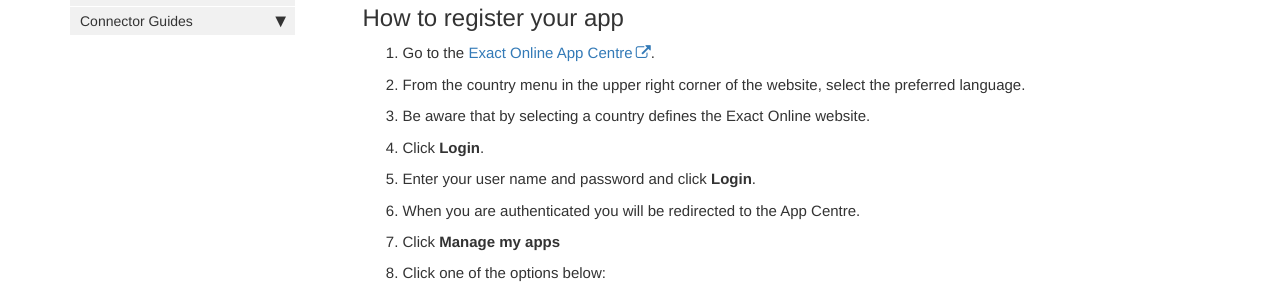
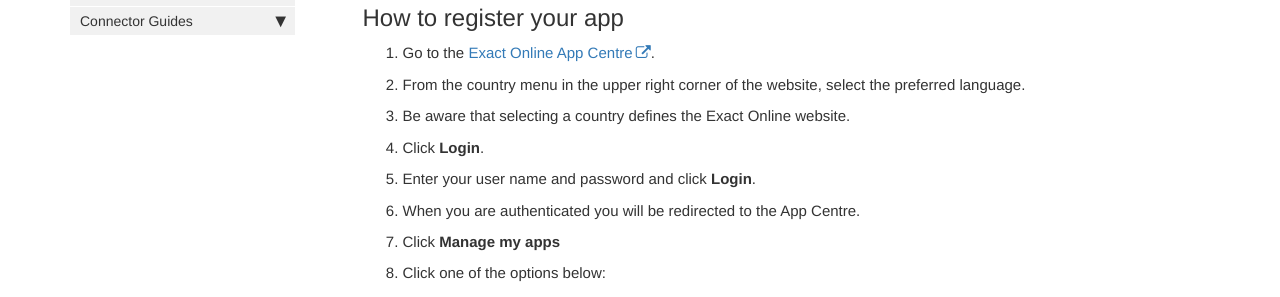
Before and after one commit to sneakysneak/docs, a Jekyll site: the page built from pages/connector-authentication/exact.md, in a window 1280 px wide and 1247 px high. Shown: the part 383-680 px from the top of the window. Built offline with Jekyll 4.4.1, drawn with Linux system fonts in a browser that asks for light colours; comment, search, counter and statistics services are not loaded.

```diff
--- a/pages/connector-authentication/exact.md
+++ b/pages/connector-authentication/exact.md
@@ -16,7 +16,7 @@ How to register your app
 
 1. Go to the [Exact Online App Centre](https://apps.exactonline.com/).
 2. From the country menu in the upper right corner of the website, select the preferred language.
-3. Be aware that by selecting a country defines the Exact Online website.
+3. Be aware that selecting a country defines the Exact Online website.
 4. Click **Login**.
 5. Enter your user name and password and click **Login**.
 6. When you are authenticated you will be redirected to the App Centre.
```
